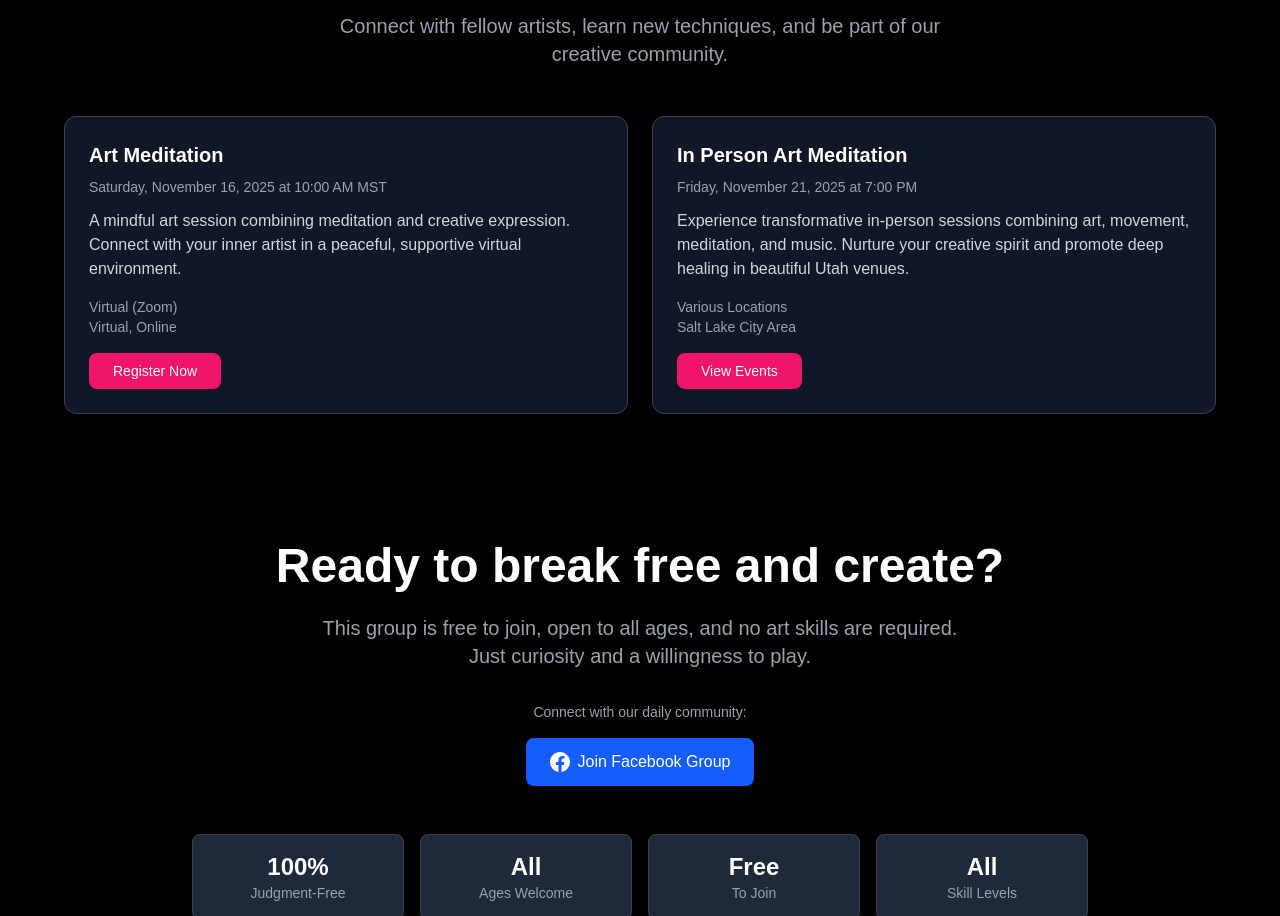
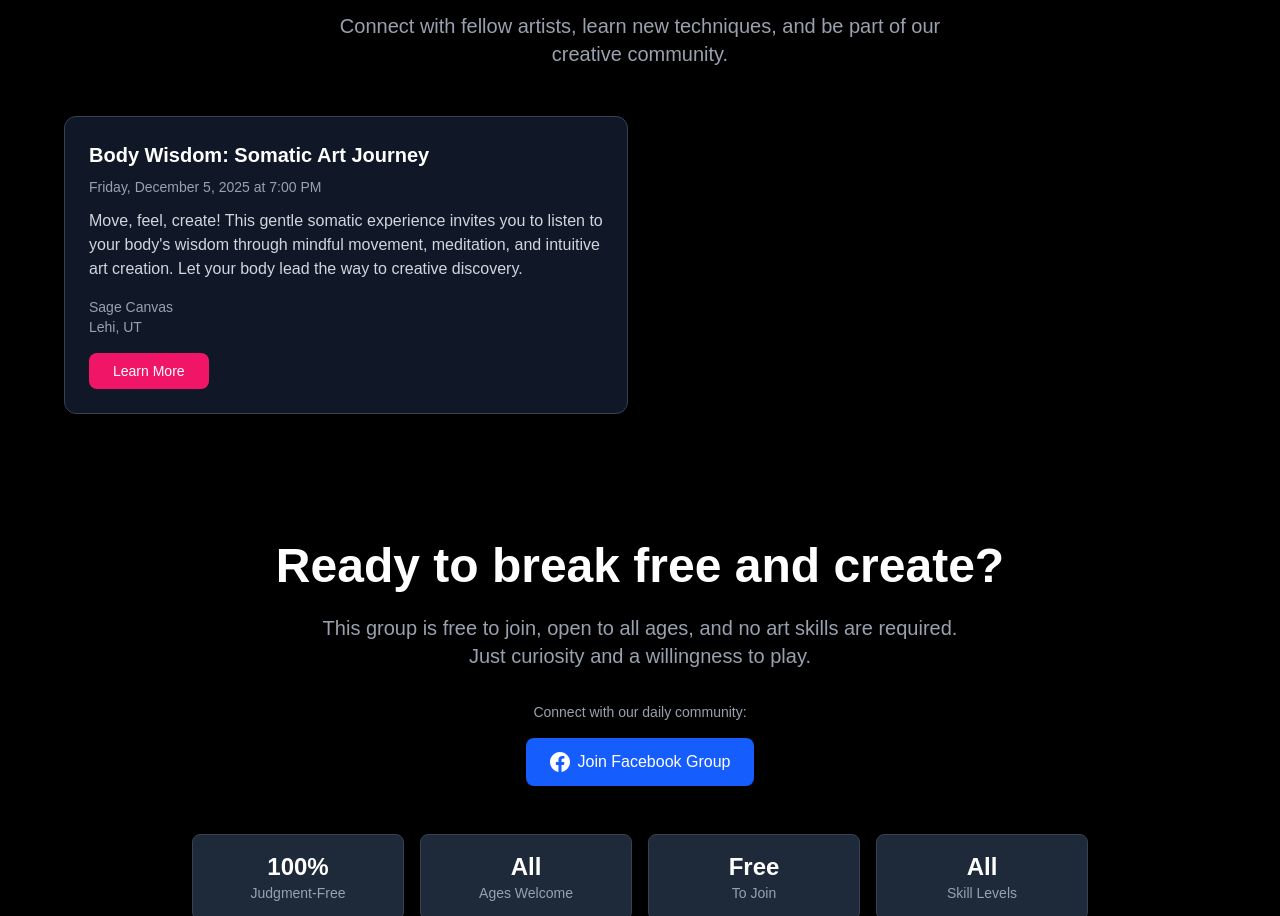
Before and after one commit to timwatts80/artriot, a Next.js app: page / in a window 1280 px wide. Shown: the part 2484-3400 px from the top of the page. Built offline with nearby package versions, Linux system fonts and the light colour scheme.

Commit message:
Update Body Wisdom event date to December 5th consistently
- Updated in-person events page to show December 5, 2025
- Updated somatic movement registration page to show December 5, 2025
- All instances of Body Wisdom: Somatic Art Journey now consistently show Dec 5th

```diff
--- a/src/app/in-person-events/page.tsx
+++ b/src/app/in-person-events/page.tsx
@@ -81,7 +81,7 @@ const UPCOMING_SESSIONS = [
     id: 3,
     eventType: "somatic-movement",
     title: "Body Wisdom: Somatic Art Journey",
-    date: "December 6, 2025",
+    date: "December 5, 2025",
     time: "7:00 - 8:30 PM",
     location: "Sage Canvas, Lehi, UT",
     description: "Move, feel, create! This gentle somatic experience invites you to listen to your body's wisdom through mindful movement, meditation, and intuitive art creation. Let your body lead the way to creative discovery.",
--- a/src/app/page.tsx
+++ b/src/app/page.tsx
@@ -60,27 +60,14 @@ export default function ArtRiotHomePage() {
     const mockEvents: Event[] = [
       {
         id: '1',
-        name: ART_MEDITATION_EVENT.name,
-        start_time: ART_MEDITATION_EVENT.isoDateTime,
-        description: ART_MEDITATION_EVENT.description,
+        name: 'Body Wisdom: Somatic Art Journey',
+        start_time: '2025-12-05T19:00:00',
+        description: 'Move, feel, create! This gentle somatic experience invites you to listen to your body\'s wisdom through mindful movement, meditation, and intuitive art creation. Let your body lead the way to creative discovery.',
         place: {
-          name: ART_MEDITATION_EVENT.format,
-          location: {
-            street: "Virtual",
-            city: "Online"
-          }
-        }
-      },
-      {
-        id: '2',
-        name: 'In Person Art Meditation',
-        start_time: '2025-11-21T19:00:00',
-        description: 'Experience transformative in-person sessions combining art, movement, meditation, and music. Nurture your creative spirit and promote deep healing in beautiful Utah venues.',
-        place: {
-          name: 'Various Locations',
+          name: 'Sage Canvas',
           location: {
             street: '',
-            city: 'Salt Lake City Area'
+            city: 'Lehi, UT'
           }
         }
       }
@@ -415,6 +402,14 @@ export default function ArtRiotHomePage() {
                     >
                       Register Now
                     </a>
+                  ) : event.name === 'Body Wisdom: Somatic Art Journey' ? (
+                    <a
+                      href="/register/in-person/somatic-movement"
+                      className="inline-block mt-4 bg-primary-500 hover:bg-primary-600 text-white px-6 py-2 rounded-lg text-sm font-medium transition-all duration-300"
+                      style={{ backgroundColor: '#f11568' }}
+                    >
+                      Learn More
+                    </a>
                   ) : event.name === 'In Person Art Meditation' ? (
                     <a
                       href="/in-person-events"
@@ -424,7 +419,8 @@ export default function ArtRiotHomePage() {
                       View Events
                     </a>
                   ) : !event.name.includes('Coming Soon') ? (
-                    <button className="mt-4 bg-primary-500 hover:bg-primary-600 text-white px-6 py-2 rounded-lg text-sm font-medium transition-all duration-300">
+                    <button className="mt-4 bg-primary-500 hover:bg-primary-600 text-white px-6 py-2 rounded-lg text-sm font-medium transition-all duration-300"
+                         style={{ backgroundColor: '#f11568' }}>
                       Learn More
                     </button>
                   ) : null}
--- a/src/app/register/in-person/somatic-movement/page.tsx
+++ b/src/app/register/in-person/somatic-movement/page.tsx
@@ -43,7 +43,7 @@ export default function SomaticMovementRegistration() {
   const eventData = {
     id: 'somatic-movement',
     name: 'Body Wisdom: Somatic Art Journey',
-    date: 'December 6, 2025',
+    date: 'December 5, 2025',
     time: '7:00 - 8:30 PM',
     location: 'Sage Canvas, Lehi, UT',
     price: '$44',
```
